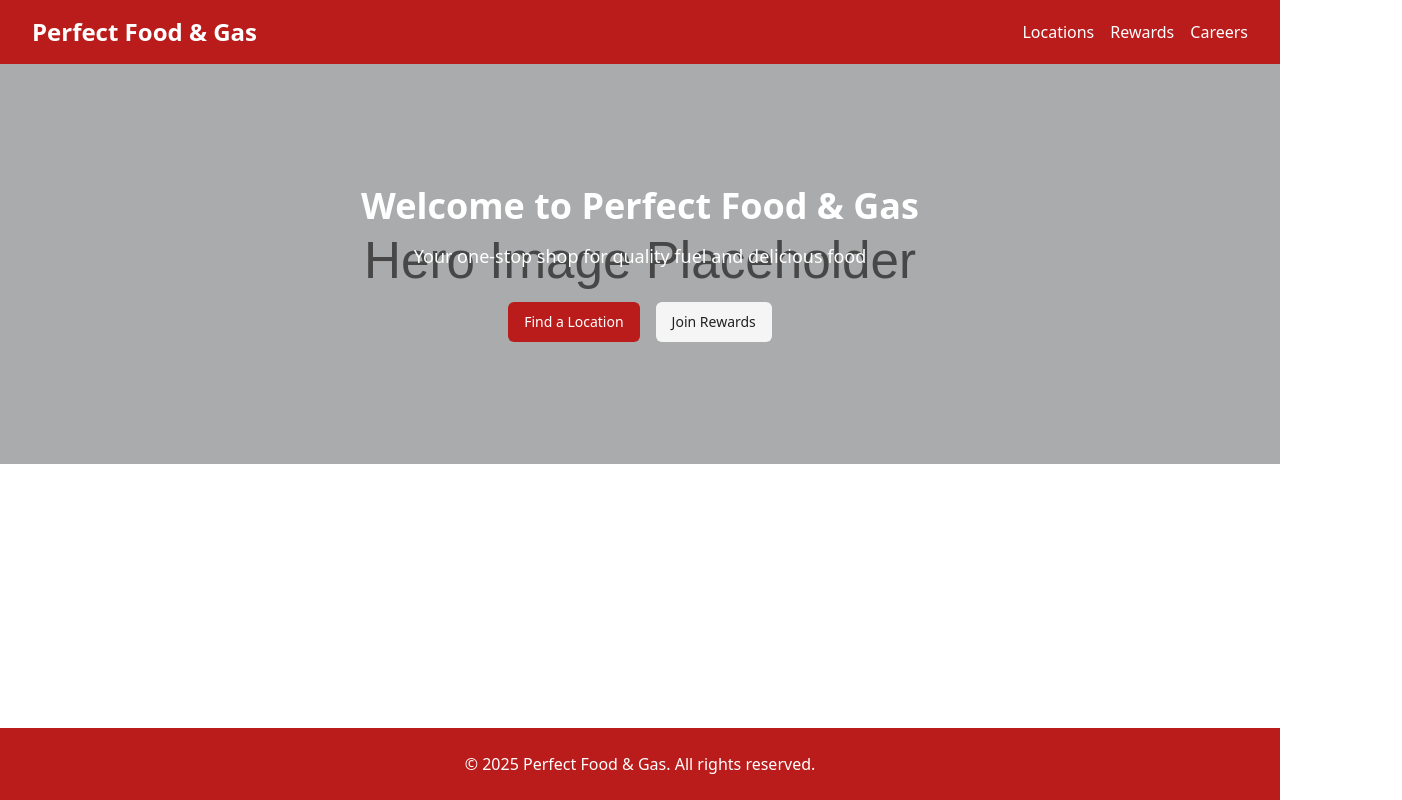
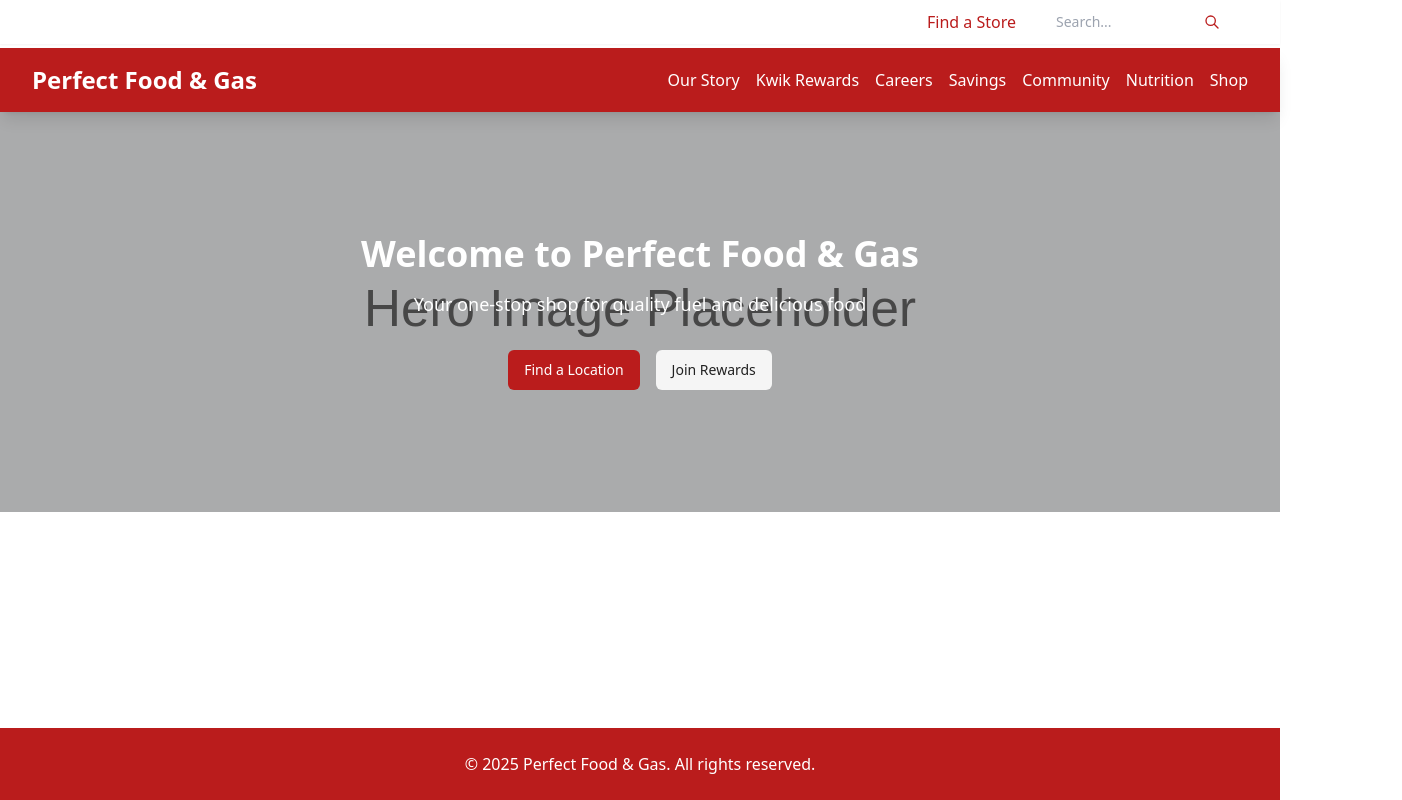
Before and after one commit to UDGOK/PFG, a Next.js app: page / in a window 1280 px wide. Shown: the whole page, 1402 px wide, since content can reach past the window. Built offline with nearby package versions, Linux system fonts and the light colour scheme.

Commit message:
Update code

```diff
--- a/package.json
+++ b/package.json
@@ -9,6 +9,7 @@
     "lint": "next lint"
   },
   "dependencies": {
+    "@heroicons/react": "^2.2.0",
     "@hookform/resolvers": "^3.10.0",
     "@radix-ui/react-icons": "^1.3.2",
     "@radix-ui/react-slot": "^1.1.1",
--- a/src/app/page.tsx
+++ b/src/app/page.tsx
@@ -1,8 +1,13 @@
+"use client"
+
 import Image from "next/image"
 import { Button } from "@/components/ui/button"
 import Layout from "@/components/layout"
+import { useState } from "react"
+import { MagnifyingGlassIcon } from "@heroicons/react/24/solid"
 
 export default function Home() {
+  const [showMagnifier, setShowMagnifier] = useState(false)
   return (
     <Layout>
       <section className="relative h-[400px]">
@@ -17,12 +22,23 @@ export default function Home() {
             <h2 className="text-4xl font-bold mb-4">Welcome to Perfect Food & Gas</h2>
             <p className="text-lg mb-8">Your one-stop shop for quality fuel and delicious food</p>
             <div className="space-x-4">
-              <Button className="bg-primary hover:bg-primary/90">Find a Location</Button>
+              <Button
+                className="bg-primary hover:bg-primary/90"
+                onClick={() => setShowMagnifier(!showMagnifier)}
+              >
+                Find a Location
+              </Button>
               <Button variant="secondary">Join Rewards</Button>
             </div>
           </div>
         </div>
       </section>
+
+      {showMagnifier && (
+        <div className="fixed inset-0 flex items-center justify-center pointer-events-none z-50">
+          <MagnifyingGlassIcon className="w-48 h-48 text-primary/50 animate-pulse" />
+        </div>
+      )}
     </Layout>
   )
 }
--- a/src/components/layout.tsx
+++ b/src/components/layout.tsx
@@ -1,4 +1,5 @@
 import { ReactNode } from "react"
+import Link from "next/link"
 import Navigation from "./navigation"
 
 interface LayoutProps {
@@ -9,7 +10,41 @@ export default function Layout({ children }: LayoutProps) {
   return (
     <div className="flex flex-col min-h-screen">
       {/* Header */}
-      <header className="bg-primary text-primary-foreground py-4 shadow-lg">
+      {/* Top Bar */}
+      <div className="fixed top-0 left-0 right-0 bg-primary-foreground text-primary py-2 shadow-sm z-[55]">
+        <div className="w-full px-4">
+          <div className="container flex justify-end">
+            <div className="flex space-x-6 items-center">
+            <Link href="/locations" className="hover:text-primary/80">
+              Find a Store
+            </Link>
+            <div className="relative">
+              <input
+                type="text"
+                placeholder="Search..."
+                className="bg-white/20 rounded-full px-4 py-1 text-sm w-48 focus:outline-none focus:ring-2 focus:ring-primary focus:border-transparent"
+              />
+              <svg
+                className="w-4 h-4 absolute right-3 top-1/2 -translate-y-1/2 text-primary"
+                fill="none"
+                stroke="currentColor"
+                viewBox="0 0 24 24"
+              >
+                <path
+                  strokeLinecap="round"
+                  strokeLinejoin="round"
+                  strokeWidth={2}
+                  d="M21 21l-6-6m2-5a7 7 0 11-14 0 7 7 0 0114 0z"
+                />
+              </svg>
+            </div>
+          </div>
+        </div>
+      </div>
+    </div>
+
+      {/* Main Header */}
+      <header className="bg-primary text-primary-foreground py-4 shadow-lg z-[60] mt-12">
         <div className="container flex justify-between items-center">
           <h1 className="text-2xl font-bold">Perfect Food & Gas</h1>
           <Navigation />
--- a/src/components/navigation.tsx
+++ b/src/components/navigation.tsx
@@ -1,26 +1,103 @@
+"use client"
+
 import Link from "next/link"
+import { useState } from "react"
 
 export default function Navigation() {
-  return (
-    <nav className="space-x-4">
+  const [isOurStoryOpen, setIsOurStoryOpen] = useState(false)
+  const [isRewardsOpen, setIsRewardsOpen] = useState(false)
+  const [isCareersOpen, setIsCareersOpen] = useState(false)
+  const [isSavingsOpen, setIsSavingsOpen] = useState(false)
+  const [isCommunityOpen, setIsCommunityOpen] = useState(false)
+  const [isNutritionOpen, setIsNutritionOpen] = useState(false)
+  const [isShopOpen, setIsShopOpen] = useState(false)
+
+  interface DropdownItem {
+    href: string
+    label: string
+  }
+
+  const createDropdown = (
+    isOpen: boolean,
+    setIsOpen: (value: boolean) => void,
+    title: string,
+    items: DropdownItem[]
+  ) => (
+    <div
+      className="relative inline-block"
+      onMouseEnter={() => setIsOpen(true)}
+      onMouseLeave={() => setIsOpen(false)}
+    >
       <Link
-        href="/locations"
+        href="#"
         className="hover:text-primary-foreground/80 transition-colors"
       >
-        Locations
+        {title}
       </Link>
-      <Link
-        href="/rewards"
-        className="hover:text-primary-foreground/80 transition-colors"
+      <div
+        className={`absolute top-full left-0 mt-4 w-48 bg-white rounded-lg shadow-lg overflow-hidden transition-all duration-300 z-[60] ${
+          isOpen ? 'opacity-100 translate-y-0' : 'opacity-0 -translate-y-2'
+        }`}
+        aria-hidden={!isOpen}
+        aria-expanded={isOpen}
+        role="menu"
       >
-        Rewards
-      </Link>
-      <Link
-        href="/careers"
-        className="hover:text-primary-foreground/80 transition-colors"
-      >
-        Careers
-      </Link>
+        {items.map((item, index) => (
+          <Link
+            key={index}
+            href={item.href}
+            className="block px-4 py-2 text-gray-700 hover:bg-gray-100 transition-colors"
+          >
+            {item.label}
+          </Link>
+        ))}
+      </div>
+    </div>
+  )
+
+  return (
+    <nav className="space-x-4 relative z-[60] overflow-visible">
+      {createDropdown(isOurStoryOpen, setIsOurStoryOpen, "Our Story", [
+        { href: "/our-story/history", label: "History" },
+        { href: "/our-story/leadership", label: "Leadership" },
+        { href: "/our-story/values", label: "Values" }
+      ])}
+
+      {createDropdown(isRewardsOpen, setIsRewardsOpen, "Kwik Rewards", [
+        { href: "/rewards/join", label: "Join Rewards" },
+        { href: "/rewards/benefits", label: "Benefits" },
+        { href: "/rewards/partners", label: "Partners" }
+      ])}
+
+      {createDropdown(isCareersOpen, setIsCareersOpen, "Careers", [
+        { href: "/careers/opportunities", label: "Opportunities" },
+        { href: "/careers/benefits", label: "Benefits" },
+        { href: "/careers/apply", label: "Apply Now" }
+      ])}
+
+      {createDropdown(isSavingsOpen, setIsSavingsOpen, "Savings", [
+        { href: "/savings/weekly-specials", label: "Weekly Specials" },
+        { href: "/savings/coupons", label: "Coupons" },
+        { href: "/savings/fuel-rewards", label: "Fuel Rewards" }
+      ])}
+
+      {createDropdown(isCommunityOpen, setIsCommunityOpen, "Community", [
+        { href: "/community/events", label: "Events" },
+        { href: "/community/donations", label: "Donations" },
+        { href: "/community/partnerships", label: "Partnerships" }
+      ])}
+
+      {createDropdown(isNutritionOpen, setIsNutritionOpen, "Nutrition", [
+        { href: "/nutrition/healthy-choices", label: "Healthy Choices" },
+        { href: "/nutrition/allergens", label: "Allergen Info" },
+        { href: "/nutrition/nutrition-facts", label: "Nutrition Facts" }
+      ])}
+
+      {createDropdown(isShopOpen, setIsShopOpen, "Shop", [
+        { href: "/shop/groceries", label: "Groceries" },
+        { href: "/shop/fuel", label: "Fuel" },
+        { href: "/shop/merchandise", label: "Merchandise" }
+      ])}
     </nav>
   )
 }
```
Also changed, not shown: 1 other file (tests, documents, lock files or other folders).
